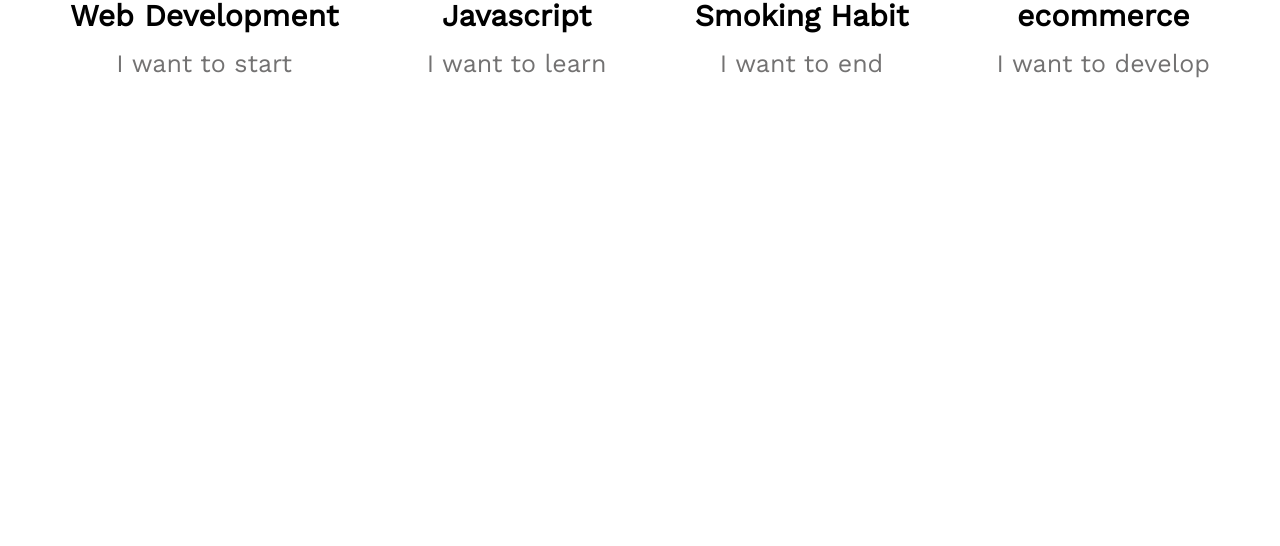
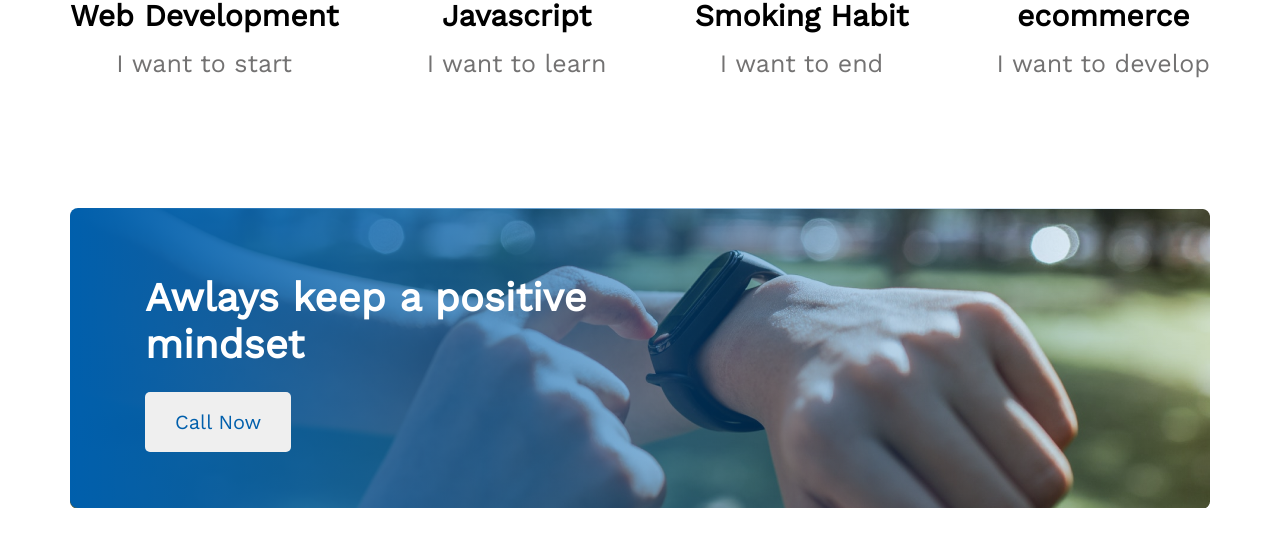
Before and after one commit to SAIDUR-WAY/assignment-1, a plain HTML site: page index.html in a window 1280 px wide. Shown: the part 1864-2410 px from the top of the page. Before the commit the page ends 1942 px from the top, so only its background shows below. Drawn offline with nearby package versions, Linux system fonts and the light colour scheme.

Commit message:
Mind section added

```diff
--- a/index.html
+++ b/index.html
@@ -39,8 +39,7 @@
                               It has roots in a piece of classical Latin literature from 45 BC, making it over 2000
                               years old. Richard McClintock.</p>
                          <ul>
-                              <li><i class="fa-sharp fa-solid fa-check"></i></i>Contrary to popular belief, is not
-                                   simply.</li>
+                              <li><i class="fa-sharp fa-solid fa-check"></i></i>Contrary to popular belief, is not simply.</li>
                               <li><i class="fa-sharp fa-solid fa-check"></i>Contrary to popular belief.</li>
                               <li><i class="fa-sharp fa-solid fa-check"></i>Contrary to popular , is not simply.</li>
                               <li><i class="fa-sharp fa-solid fa-check"></i>Contrary to popular belief, is not simply.
@@ -76,6 +75,16 @@
                     </div>
                </div>
           </section>
+          <!-- Mind section -->
+          <section class="mind-section">
+               <div class="mind-area">
+                    <div class="mind-content">
+                         <h3 class="mind-title">Awlays keep a positive mindset</h3>
+                         <button class="btn-primary">Call Now</button>
+                    </div>
+               </div>
+          </section>
+
      </main>
      <footer>
 
--- a/style/style.css
+++ b/style/style.css
@@ -10,6 +10,16 @@ section {
      max-width: 1140px;
      margin: 0 auto;
      margin-top: 130px;
+     margin-bottom: 130px;
+}
+
+.btn-primary {
+     padding: 18px 30px;
+     border: none;
+     border-radius: 5px;
+     font-size: 20px;
+     font-weight: 600px;
+     color: #005FAC;
 }
 
 /* global style end */
@@ -18,11 +28,9 @@ section {
 
 .header-section {
      background: url("../images/banner/banner3.png");
-     /* width: 100%; */
      background-repeat: no-repeat;
      background-size: cover;
      height: 650px;
-
 }
 
 .header-content {
@@ -39,7 +47,6 @@ section {
      right: 0;
      left: 590px;
      text-align: right;
-
 }
 
 .head-title {
@@ -50,15 +57,6 @@ section {
 .head-description {
      color: #FFF;
      padding: 24px 0 32px 56px;
-
-}
-
-.btn-primary {
-     padding: 18px 30px;
-     border: none;
-     border-radius: 5px;
-     font-size: 20px;
-     color: #005FAC;
 }
 
 /* header style end */
@@ -69,8 +67,6 @@ section {
      display: flex;
      align-content: center;
      align-items: center;
-
-
 }
 
 .image-area {
@@ -137,3 +133,31 @@ section {
 }
 
 /* Plans section end */
+
+/* Mind section start */
+.mind-section {
+     background: url("../images/watch.png");
+}
+
+.mind-area {
+     background: linear-gradient(90deg, #005FAC 0%, rgba(0, 95, 172, 0) 100%);
+     height: 300px;
+     border-radius: 8px;
+     position: relative;
+}
+
+.mind-content {
+     position: absolute;
+     width: 460px;
+     top: 42px;
+     left: 75px;
+}
+
+.mind-title {
+     font-size: 40px;
+     font-weight: 700;
+     padding: 24px 0;
+     color: #ffffff;
+}
+
+/* Mind section end */
```
